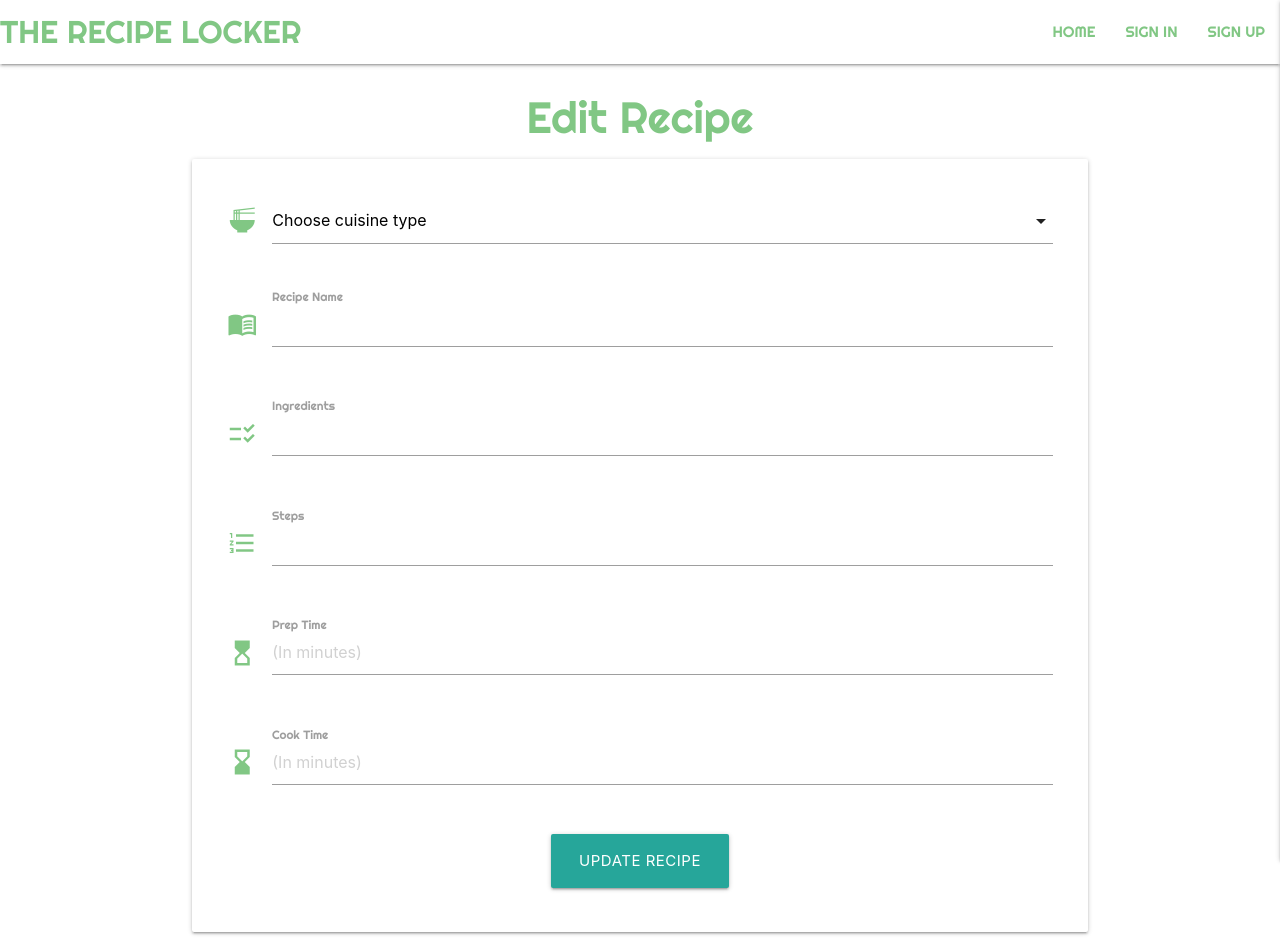
After one commit to Code-Institute-Submissions/FiachraCI-the_recipe_locker_MayResub2, a Flask app: template templates/edit_recipe.html in a window 1280 px wide. The commit adds this page. Run offline with Flask 2, Linux system fonts and the light colour scheme; the template is opened without the code that fills it, so the values that code supplies are empty; some libraries are stand-ins or nearby versions; some web fonts are replaced.

Commit message:
Wired up update button for saved recipes

```diff
--- a/app.py
+++ b/app.py
@@ -21,12 +21,14 @@ mongo = PyMongo(app)
 @app.route("/")
 @app.route("/get_instructions")
 def get_instructions():
+    '''Returns all recipes the user has saved'''
     instructions = list(mongo.db.instructions.find())
     return render_template("instructions.html", instructions=instructions)
 
 
 @app.route("/signup", methods=["GET", "POST"])
 def sign_up():
+    '''Allows new users to create an account'''
     if request.method == "POST":
         # check if username exists
         existing_user = mongo.db.users.find_one(
@@ -52,6 +54,7 @@ def sign_up():
 
 @app.route("/signin", methods=["GET", "POST"])
 def sign_in():
+    '''Allows existing users to sign in'''
     if request.method == "POST":
         # Checks if username already exisits in database
         existing_user = mongo.db.users.find_one(
@@ -81,7 +84,7 @@ def sign_in():
 
 @app.route("/account/<username>", methods=["GET", "POST"])
 def account(username):
-    # fetches the session user's username from the database
+    '''Fetches the session user's username from the database'''
     username = mongo.db.users.find_one(
         {"username": session["user"]})["username"]
 
@@ -93,6 +96,7 @@ def account(username):
 
 @app.route("/signout")
 def sign_out():
+    '''Allows user to sign out of their account'''
     flash("You have been signed out successfully")
     session.pop("user")
     return redirect(url_for("sign_in"))
@@ -100,6 +104,7 @@ def sign_out():
 
 @app.route("/add_recipe", methods=["GET", "POST"])
 def add_recipe():
+    '''Allows logged in users to add a new recipe to their account'''
     if request.method == "POST":
         recipe = {
             "cuisine_name": request.form.get("cuisine_name"),
@@ -113,8 +118,18 @@ def add_recipe():
         mongo.db.instructions.insert_one(recipe)
         flash("Recipe added successfully!")
         return redirect(url_for("get_instructions"))
+
     cuisines = mongo.db.cuisine.find().sort("cuisine_name", 1)
     return render_template("add_recipe.html", cuisines=cuisines)
+
+
+@app.route("/edit_recipe/<recipe_id>", methods=["GET", "POST"])
+def edit_recipe(recipe_id):
+    '''Allows logged in users to edit their saved recipes'''
+    recipe = mongo.db.instructions.find_one({"_id": ObjectId(recipe_id)})
+    cuisines = mongo.db.cuisine.find().sort("cuisine_name", 1)
+    return render_template(
+        "edit_recipe.html", recipe=recipe, cuisines=cuisines)
 
 
 if __name__ == "__main__":
--- a/static/css/style.css
+++ b/static/css/style.css
@@ -41,6 +41,9 @@ i {
     margin: 0em !important;
 }
 
+/* Colours */
+
+
 
 /* Text fields */
 
--- /dev/null
+++ b/templates/edit_recipe.html
@@ -0,0 +1,78 @@
+{% extends "base.html" %}
+{% block content %}
+
+<h3 class="center-align">Edit Recipe</h3>
+
+<div class="row card-panel white">
+    <form class="col s12" method="POST" action="{{ url_for('edit_recipe', recipe_id=recipe._id) }}">
+        <!-- Cuisine Type -->
+        <div class="row">
+            <div class="input-field col s12 nav-custom">
+                <i class="material-icons prefix">ramen_dining</i>
+                <select class="nav-custom validate" name="cuisine_name" id="cuisine_name" required>
+                    <option value="" disabled selected>Choose cuisine type</option>
+                    {% for item in cuisines %}
+                    <option value="{{ item.cuisine_name }}">{{ item.cuisine_name }}</option>
+                    {% endfor %}
+                </select>
+            </div>
+        </div>
+        <!-- Recipe Name -->
+        <div class="row">
+            <div class="input-field col s12 nav-custom">
+                <i class="material-icons prefix">menu_book</i>
+                <textarea id="recipe_name" name="recipe_name" minlength="3" maxlength="60" placeholder=""
+                    class="materialize-textarea validate" required></textarea>
+                <label for="recipe_name">Recipe Name</label>
+            </div>
+        </div>
+        <!-- Ingredients -->
+        <div class="row">
+            <div class="input-field col s12 nav-custom">
+                <i class="material-icons prefix">checklist_rtl</i>
+                <textarea id="ingredients" name="ingredients" minlength="3" placeholder=""
+                    class="materialize-textarea validate" required></textarea>
+                <label for="ingredients">Ingredients</label>
+            </div>
+        </div>
+        <!-- Steps -->
+        <div class="row">
+            <div class="input-field col s12 nav-custom">
+                <i class="material-icons prefix">format_list_numbered</i>
+                <textarea id="steps" name="steps" minlength="3" placeholder="" class="materialize-textarea validate"
+                    required></textarea>
+                <label for="steps">Steps</label>
+            </div>
+        </div>
+        <!-- Prep Time -->
+        <div class="row">
+            <div class="input-field col s12 nav-custom">
+                <i class="material-icons prefix">hourglass_top</i>
+                <textarea id="prep_time" name="prep_time" minlength="1" maxlength="3"
+                    class="materialize-textarea validate" pattern="^[0-9]{1,3}$" placeholder="(In minutes)"
+                    required></textarea>
+                <label for="prep_time">Prep Time</label>
+            </div>
+        </div>
+        <!-- Cook Time -->
+        <div class="row">
+            <div class="input-field col s12 nav-custom">
+                <i class="material-icons prefix">hourglass_bottom</i>
+                <textarea id="cook_time" name="cook_time" minlength="1" maxlength="3"
+                    class="materialize-textarea validate" pattern="^[0-9]{1,3}$" placeholder="(In minutes)"
+                    required></textarea>
+                <label for="cook_time">Cook Time</label>
+            </div>
+        </div>
+        <!-- Submit Button -->
+        <div class="row">
+            <div class="col s12 center-align">
+                <button type="submit" class="btn-large">
+                    Update Recipe
+                </button>
+            </div>
+        </div>
+    </form>
+</div>
+
+{% endblock %}
--- a/templates/instructions.html
+++ b/templates/instructions.html
@@ -15,7 +15,7 @@
                 Prep Time: {{ item.prep_time }} mins - Cook Time:
                 {{ item.cook_time }} mins
                 <i class="large material-icons">access_time</i>
-                <a href="" class="btn-small orange">Update</a>
+                <a href="{{ url_for('edit_recipe', recipe_id=item._id) }}" class="btn-small orange">Update</a>
                 <a href="" class="btn-small red">Submit</a>
             </div>
         </div>
```
